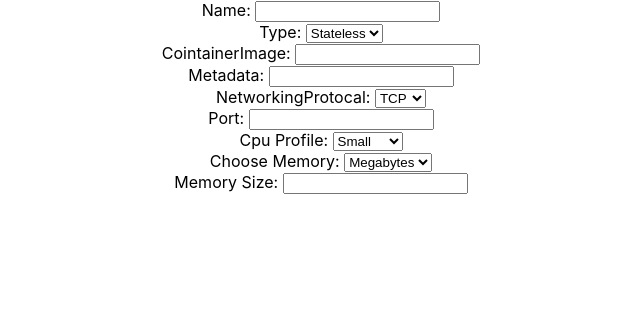
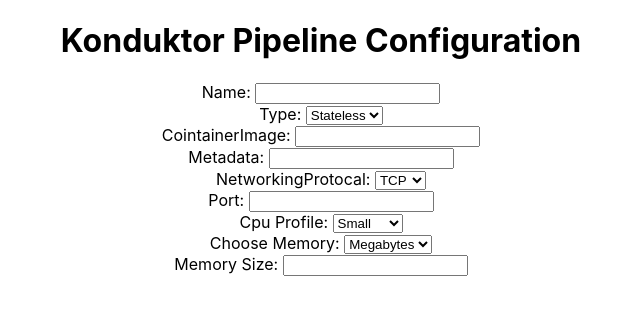
Before and after one commit to vgantam/konduktorfrontend, a React (Create React App) app: page / in a window 1280 px wide. Shown: the top 314 px of the page, without its empty margins (319-959 px from the left). Built offline with nearby package versions, Linux system fonts and the light colour scheme.

Commit message:
Adding a heading

```diff
--- a/src/App.js
+++ b/src/App.js
@@ -6,6 +6,7 @@
 function App() {
   return (
     <div className="App">
+      <h1>Konduktor Pipeline Configuration</h1>
       <Konduktor/>
     </div>
   );
--- a/src/components/Konduktor.js
+++ b/src/components/Konduktor.js
@@ -134,5 +134,4 @@
         )
     }
 }
-
 export default Konduktor
```
